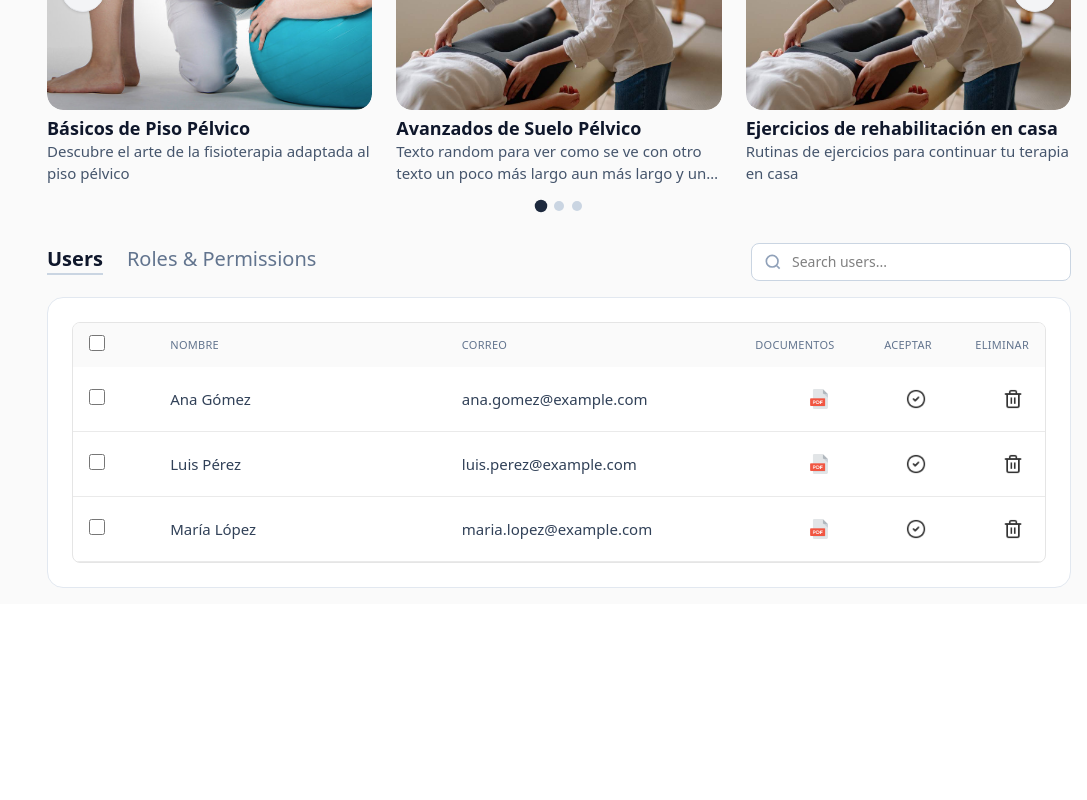
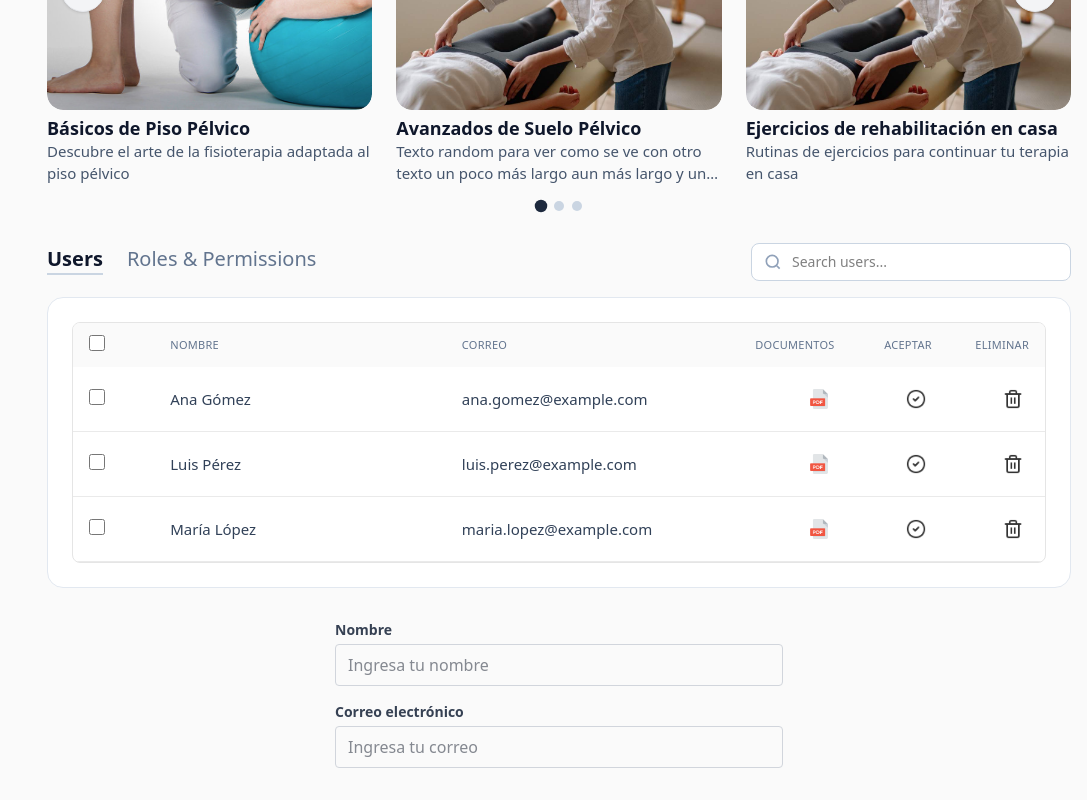
Before and after one commit to EXACTUM-dev/FisioMax, a React (Vite) app in the folder frontend/: page / in a window 1280 px wide. Shown: the part 921-1721 px from the top of the page, without its empty margins (193-1280 px from the left). Before the commit the page ends 1525 px from the top, so only its background shows below. Built offline with nearby package versions, Linux system fonts and the light colour scheme.

Commit message:
Crear form

```diff
--- a/frontend/App.jsx
+++ b/frontend/App.jsx
@@ -4,6 +4,8 @@
  * Handles navigation, data loading and rendering of main components
  */
 import React, { useEffect, useMemo, useState } from "react";
+import FormField from "./src/molecules/form";
+import { userFormFields } from "./src/data/mockApi";
 import Carousel from "./src/organisms/carousel";
 import { Title2 } from "./src/atoms/typography";
 import Sidebar from "./src/molecules/sidebar";
@@ -21,6 +23,18 @@ import {
 
 function App() {
   const [current, setCurrent] = useState("home");
+
+  // Estado para los campos del formulario de usuario
+  const [formValues, setFormValues] = useState(() => {
+    const initial = {};
+    userFormFields.forEach(f => { initial[f.name] = ""; });
+    return initial;
+  });
+
+  const handleFormChange = (e) => {
+    const { name, value } = e.target;
+    setFormValues(prev => ({ ...prev, [name]: value }));
+  };
 
   // Loaded from mock API
   const [heroSlides, setHeroSlides] = useState([]);
@@ -121,6 +135,21 @@ function App() {
             },
           ]}
         />
+
+                {/* Formulario de usuario (campos desde mockApi) */}
+        <div className="max-w-md mx-auto">
+          {userFormFields.map(field => (
+            <FormField
+              key={field.name}
+              label={field.label}
+              name={field.name}
+              type={field.type}
+              value={formValues[field.name]}
+              onChange={handleFormChange}
+              placeholder={field.placeholder}
+            />
+          ))}
+        </div>
       </main>
     </div>
   );
--- a/frontend/src/data/mockApi.jsx
+++ b/frontend/src/data/mockApi.jsx
@@ -1,3 +1,4 @@
+
 /**
  * Version: 0.2.0
  * Mock API for demo data (slides, products, users)
@@ -130,3 +131,20 @@ const roles = [
 export async function getRoles() {
   return roles;
 }
+
+
+// Mock de campos para formulario de usuario
+export const userFormFields = [
+  {
+    name: "nombre",
+    label: "Nombre",
+    type: "text",
+    placeholder: "Ingresa tu nombre"
+  },
+  {
+    name: "correo",
+    label: "Correo electrónico",
+    type: "email",
+    placeholder: "Ingresa tu correo"
+  }
+];
--- /dev/null
+++ b/frontend/src/molecules/form.jsx
@@ -0,0 +1,48 @@
+/**
+ * Version: 0.1.0
+ * FormField molecule component
+ * Componente de campo de formulario reutilizable con label e input
+ */
+import React from "react";
+
+function FormLabel({ htmlFor, children }) {
+	return (
+		<label className="text-sm font-semibold text-gray-700 mb-1" htmlFor={htmlFor}>
+			{children}
+		</label>
+	);
+}
+
+function FormInput({ type = "text", id, name, value, onChange, placeholder }) {
+	return (
+		<input
+			className="w-full px-3 py-2 border border-gray-300 rounded focus:outline-none focus:ring-2 focus:ring-blue-400 text-gray-900"
+			type={type}
+			id={id}
+			name={name}
+			value={value}
+			onChange={onChange}
+			placeholder={placeholder}
+			autoComplete="off"
+		/>
+	);
+}
+
+export default function FormField({ label, value, onChange, type = "text", placeholder = "", name = "" }) {
+	return (
+		// Main container with label and input
+		<div className="flex flex-col items-start w-full mb-4">
+			{/* Label at the top left */}
+			<FormLabel htmlFor={name}>{label}</FormLabel>
+			{/* Input at the bottom */}
+			<FormInput
+				type={type}
+				id={name}
+				name={name}
+				value={value}
+				onChange={onChange}
+				placeholder={placeholder}
+			/>
+		</div>
+	);
+}
```
